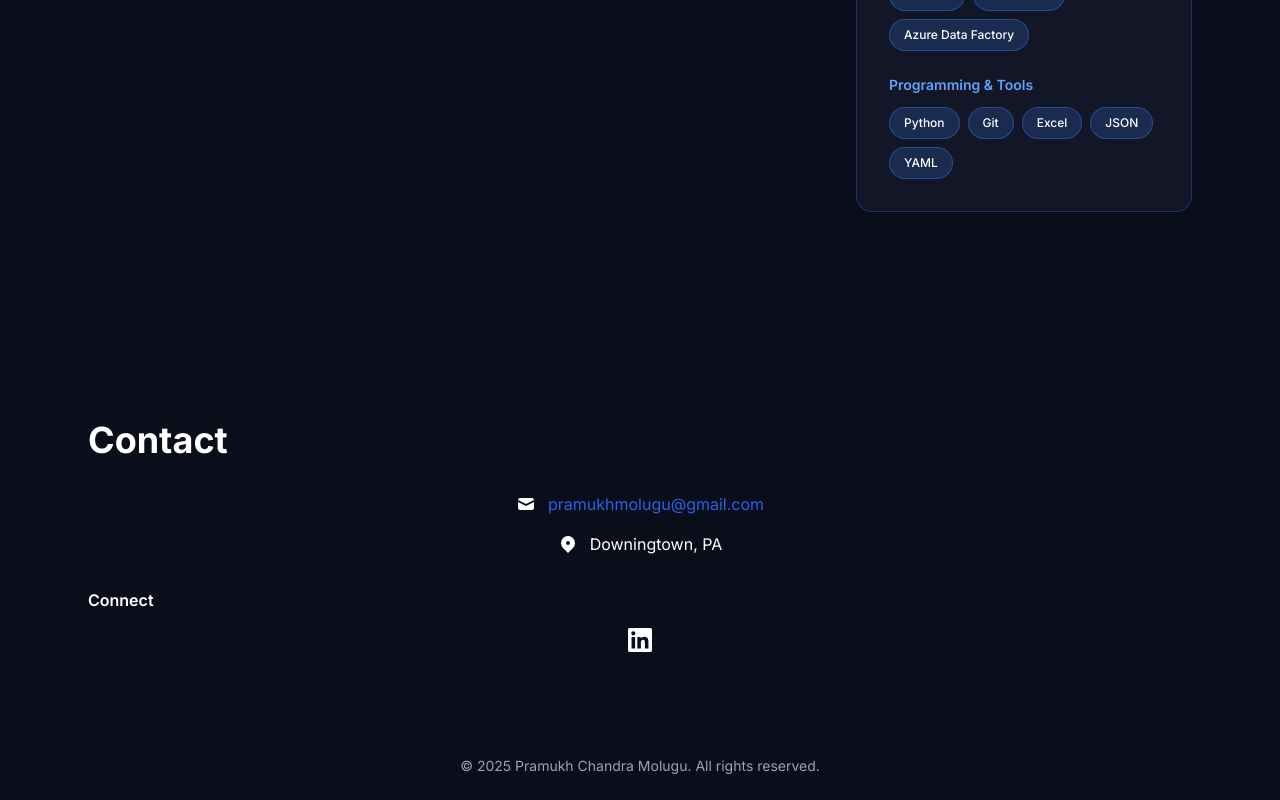
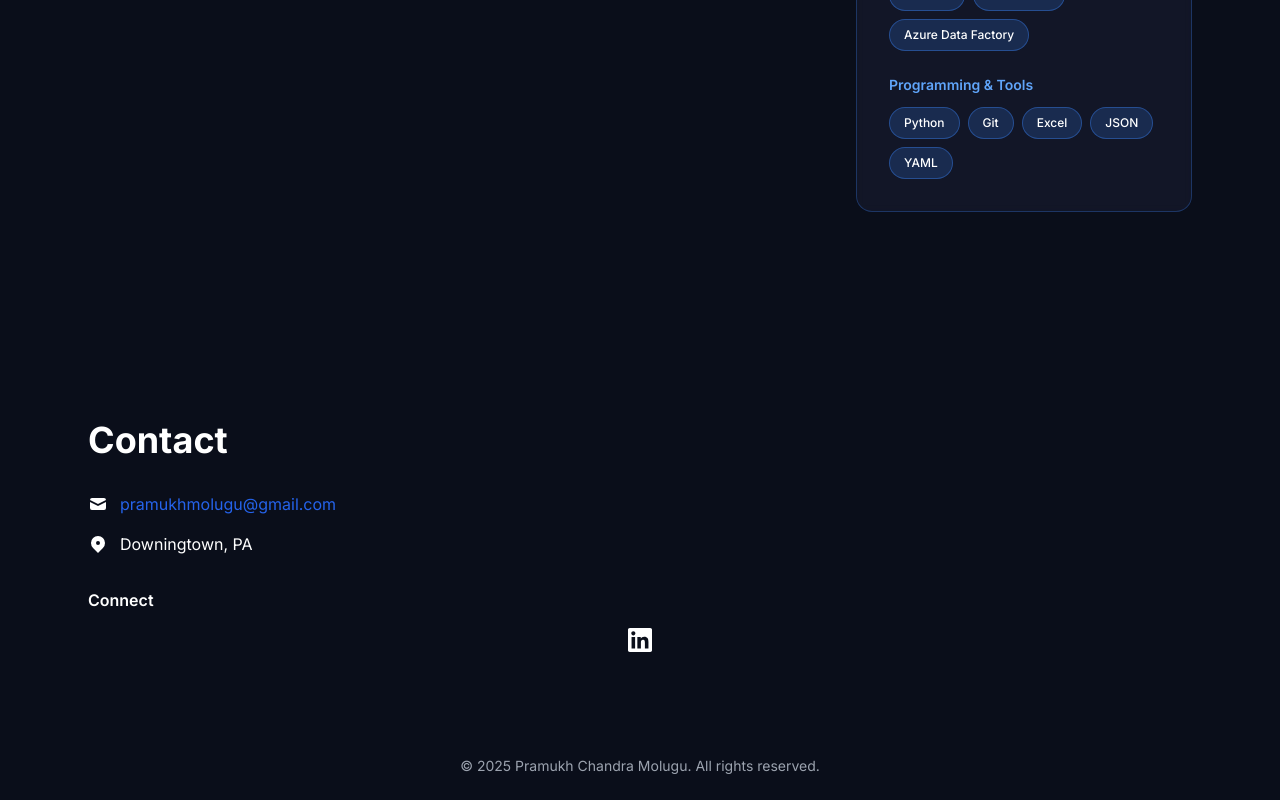
Before and after one commit to pramukhmolugu/portfolio, a Next.js app: page / in a window 1280 px wide. Shown: the part 4106-4906 px from the top of the page. Built offline with nearby package versions, Linux system fonts and the light colour scheme.

Commit message:
Update index.js

```diff
--- a/pages/index.js
+++ b/pages/index.js
@@ -551,7 +551,7 @@
             <h2 className="text-4xl font-bold mb-8">Contact</h2>
 
             <div className="space-y-4 mb-8">
-              <div className="flex items-center justify-center gap-3">
+              <div className="flex items-center gap-3">
                 <svg className="w-5 h-5" fill="currentColor" viewBox="0 0 20 20">
                   <path d="M2.003 5.884L10 9.882l7.997-3.998A2 2 0 0016 4H4a2 2 0 00-1.997 1.884z" />
                   <path d="M18 8.118l-8 4-8-4V14a2 2 0 002 2h12a2 2 0 002-2V8.118z" />
@@ -560,7 +560,7 @@
                   pramukhmolugu@gmail.com
                 </a>
               </div>
-              <div className="flex items-center justify-center gap-3">
+              <div className="flex items-center gap-3">
                 <svg className="w-5 h-5" fill="currentColor" viewBox="0 0 20 20">
                   <path fillRule="evenodd" d="M5.05 4.05a7 7 0 119.9 9.9L10 18.9l-4.95-4.95a7 7 0 010-9.9zM10 11a2 2 0 100-4 2 2 0 000 4z" clipRule="evenodd" />
                 </svg>
```
